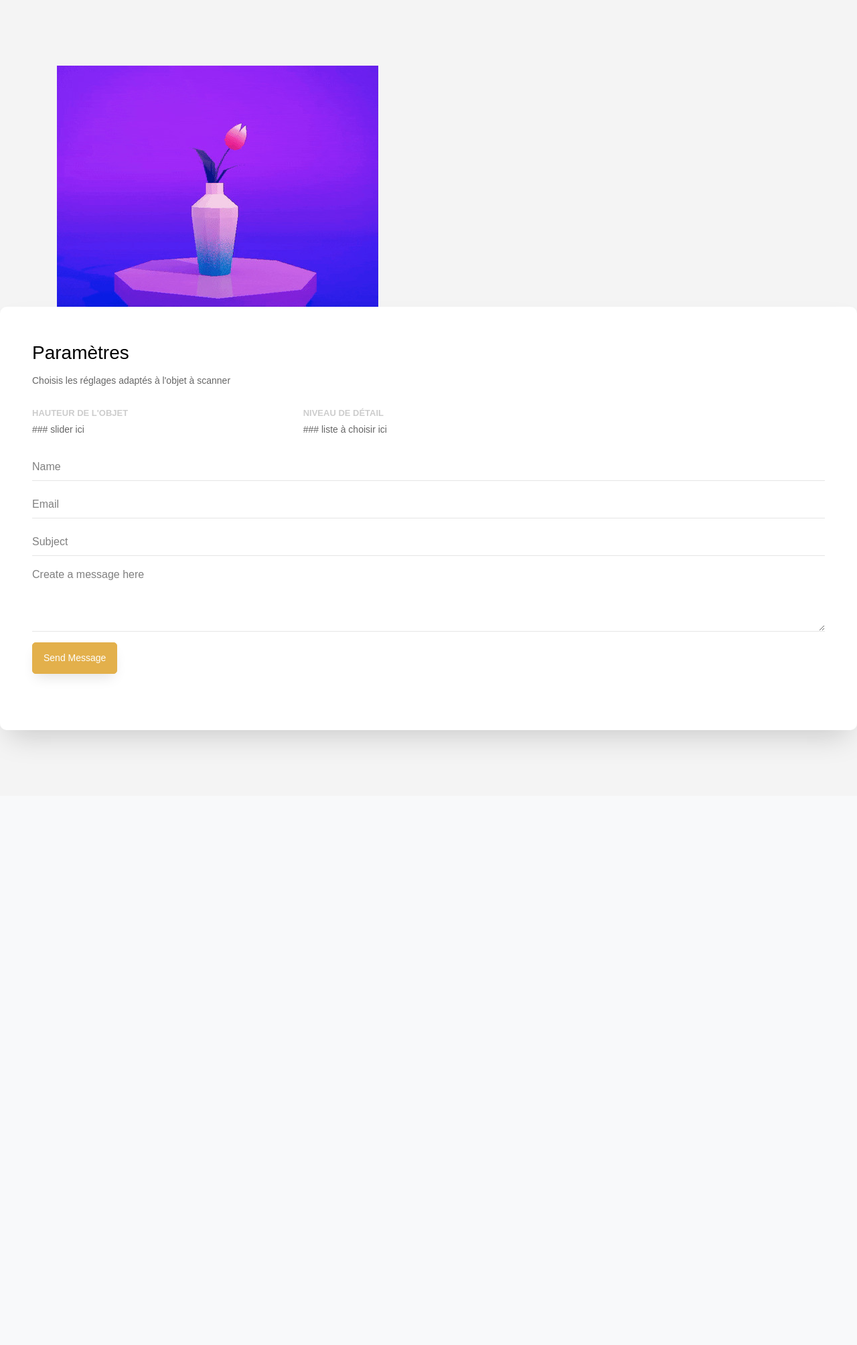
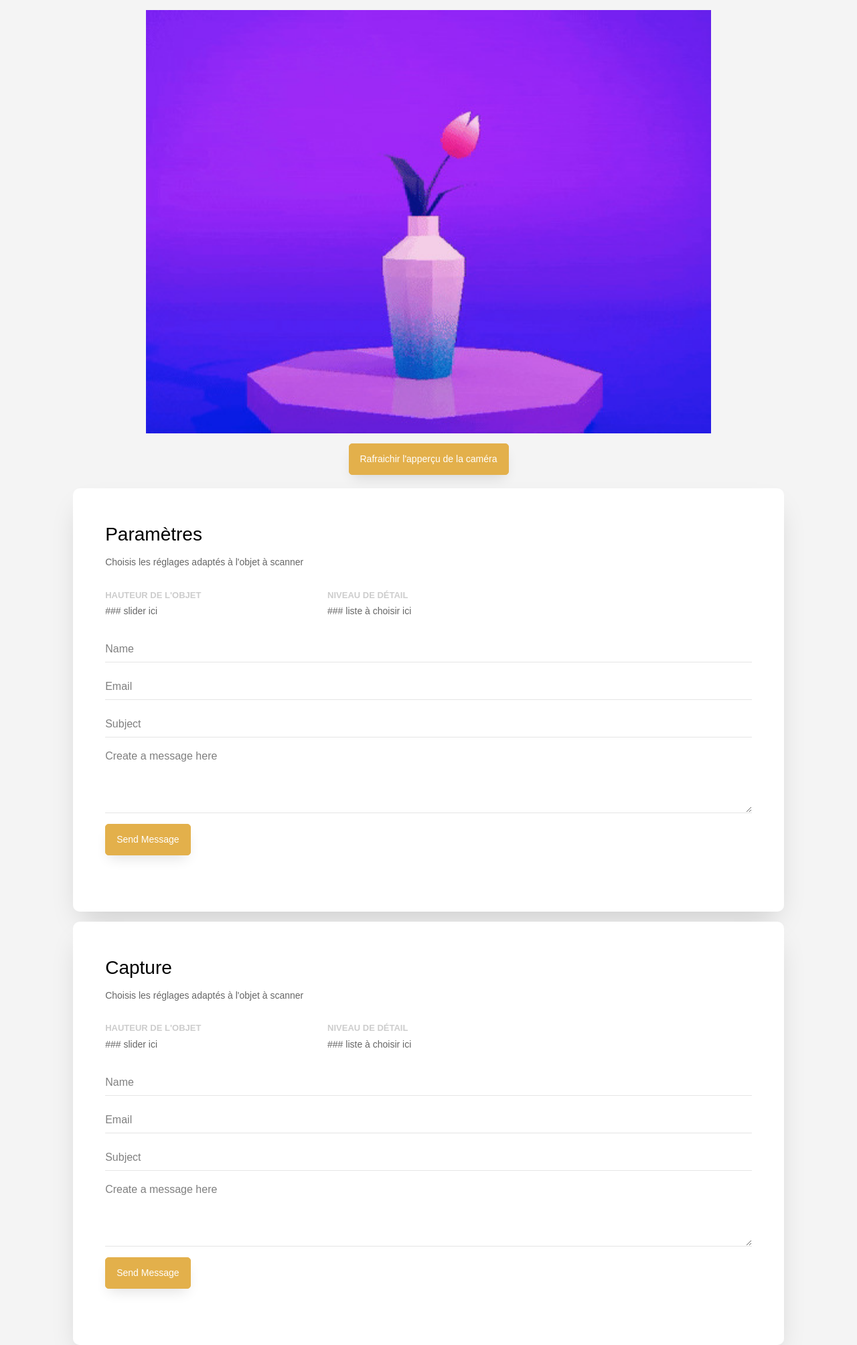
Before and after one commit to Hublot-RD/3DScanner, a Flask app: page / in a window 1280 px wide. Shown: the part 66-2074 px from the top of the page at 67% size. Before the commit the page ends 1186 px from the top, so only its background shows below. Run offline with Flask 3, Linux system fonts and the light colour scheme; style sheets or scripts are compiled from the project's sources; some libraries are stand-ins or nearby versions.

Commit message:
Preview image clean

```diff
--- a/app/templates/index.html
+++ b/app/templates/index.html
@@ -28,22 +28,22 @@
 			</div>
 		</div>
 	</nav>
-	<section class="ftco-section">
 
-			<div class="container">
-				<div class="row justify-content-center">
-				  <div class="col">
-					<img src="{{url_for('static', filename='/test_camera/frame_000.jpg')}}" alt="Image" class="img-fluid">
+	<!-- PREVIEW IMAGE -->
+	<div class="row justify-content-center" style="padding-bottom: 15px; padding-top: 15px;">
+		<div class="col-md-8 text-center">
+			<img src="{{url_for('static', filename='/test_camera/frame_000.jpg')}}" class="img-fluid" alt="Apperçu de la camera" style="width: 100%;">
 		</div>
 	</div>
+	<div class="row justify-content-center">
+		<button class="btn btn-primary">Rafraichir l'apperçu de la caméra</button>
 	</div>
 
-			<div class="row justify-content-center">
-				<div class="col-md-12">
+	<!-- PARAMETERS -->
+	<div class="row justify-content-center" style="padding-bottom: 15px;">
+		<div class="col-md-10">
 			<div class="wrapper">
 				<div class="row no-gutters">
-
-
 					<div class="contact-wrap w-100 p-md-5 p-4">
 						<h3>Paramètres</h3>
 						<p class="mb-4">Choisis les réglages adaptés à l'objet à scanner</p>
@@ -63,7 +63,6 @@
 								</div>
 							</div>
 						</div>
-
 
 
 						<form method="POST" id="contactForm" name="contactForm" class="contactForm">
@@ -96,17 +95,73 @@
 								</div>
 							</div>
 						</form>
-
-
-
 					</div>
 				</div>
 			</div>
 		</div>
 	</div>
+
+	<!-- Capture -->
+	<div class="row justify-content-center">
+		<div class="col-md-10">
+			<div class="wrapper">
+				<div class="row no-gutters">
+					<div class="contact-wrap w-100 p-md-5 p-4">
+						<h3>Capture</h3>
+						<p class="mb-4">Choisis les réglages adaptés à l'objet à scanner</p>
+						<div class="row mb-4">
+							<div class="col-md-4">
+								<div class="dbox w-100 d-flex align-items-start">
+							<div class="text">
+							<p><span>Hauteur de l'objet</span> ### slider ici</p>
 							</div>
 								</div>
-	</section>
+							</div>
+							<div class="col-md-4">
+								<div class="dbox w-100 d-flex align-items-start">
+							<div class="text">
+							<p><span>Niveau de détail</span> ### liste à choisir ici</p>
+								</div>
+								</div>
+							</div>
+						</div>
+
+
+						<form method="POST" id="contactForm" name="contactForm" class="contactForm">
+							<div class="row">
+								<div class="col-md-12">
+									<div class="form-group">
+										<input type="text" class="form-control" name="name" id="name" placeholder="Name">
+									</div>
+								</div>
+								<div class="col-md-12">
+									<div class="form-group">
+										<input type="email" class="form-control" name="email" id="email" placeholder="Email">
+									</div>
+								</div>
+								<div class="col-md-12">
+									<div class="form-group">
+										<input type="text" class="form-control" name="subject" id="subject" placeholder="Subject">
+									</div>
+								</div>
+								<div class="col-md-12">
+									<div class="form-group">
+										<textarea name="message" class="form-control" id="message" cols="30" rows="4" placeholder="Create a message here"></textarea>
+									</div>
+								</div>
+								<div class="col-md-12">
+									<div class="form-group">
+										<input type="submit" value="Send Message" class="btn btn-primary">
+										<div class="submitting"></div>
+									</div>
+								</div>
+							</div>
+						</form>
+					</div>
+				</div>
+			</div>
+		</div>
+	</div>
 
 
   	<script src="{{ url_for('static', filename='js/jquery.min.js') }}"></script>
```
Lines whose indentation alone changed are shown as unchanged.
